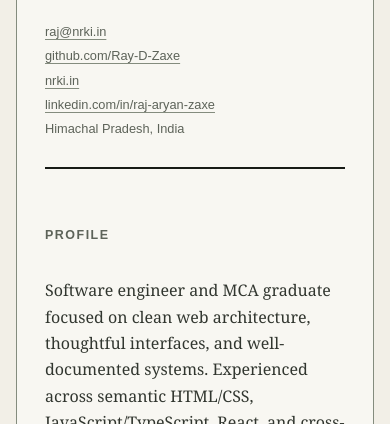
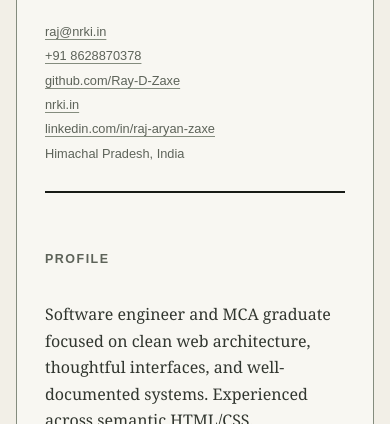
Before and after one commit to Ray-D-Zaxe/nrki, a plain HTML site: page pages/resumes/general.html in a window 390 px wide. Shown: the part 676-1100 px from the top of the page. Drawn offline with Linux system fonts and the light colour scheme.

Commit message:
chore(resumes): add phone number to both resumes and regenerate PDFs

```diff
--- a/pages/resumes/general.html
+++ b/pages/resumes/general.html
@@ -88,6 +88,7 @@
                     </div>
                     <ul class="resume-contact" aria-label="Contact information">
                         <li><a href="mailto:raj@nrki.in">raj@nrki.in</a></li>
+                        <li><a href="tel:+918628870378">+91 8628870378</a></li>
                         <li>
                             <a href="https://github.com/Ray-D-Zaxe" target="_blank" rel="noopener">
                                 github.com/Ray-D-Zaxe
```
Also changed, not shown: pages/resumes/resume.html (+1 -0 lines), 2 other files.
